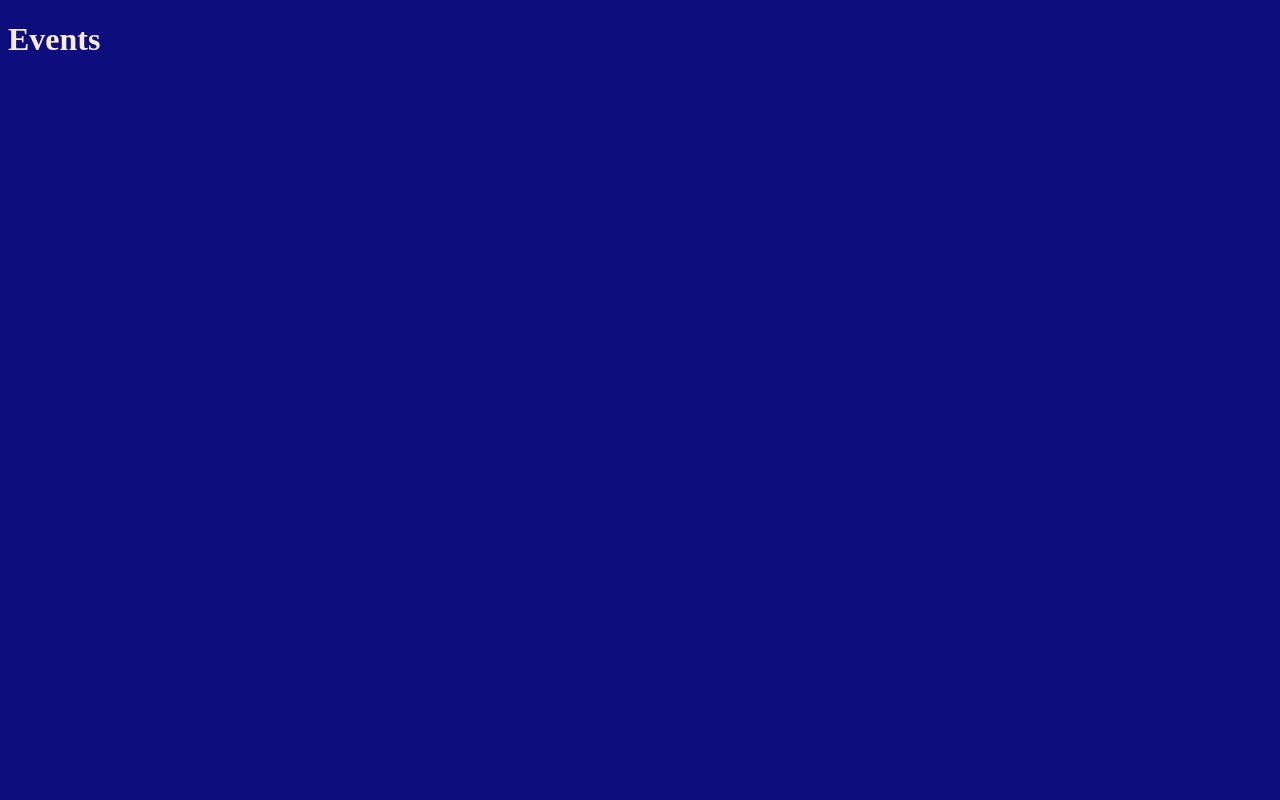
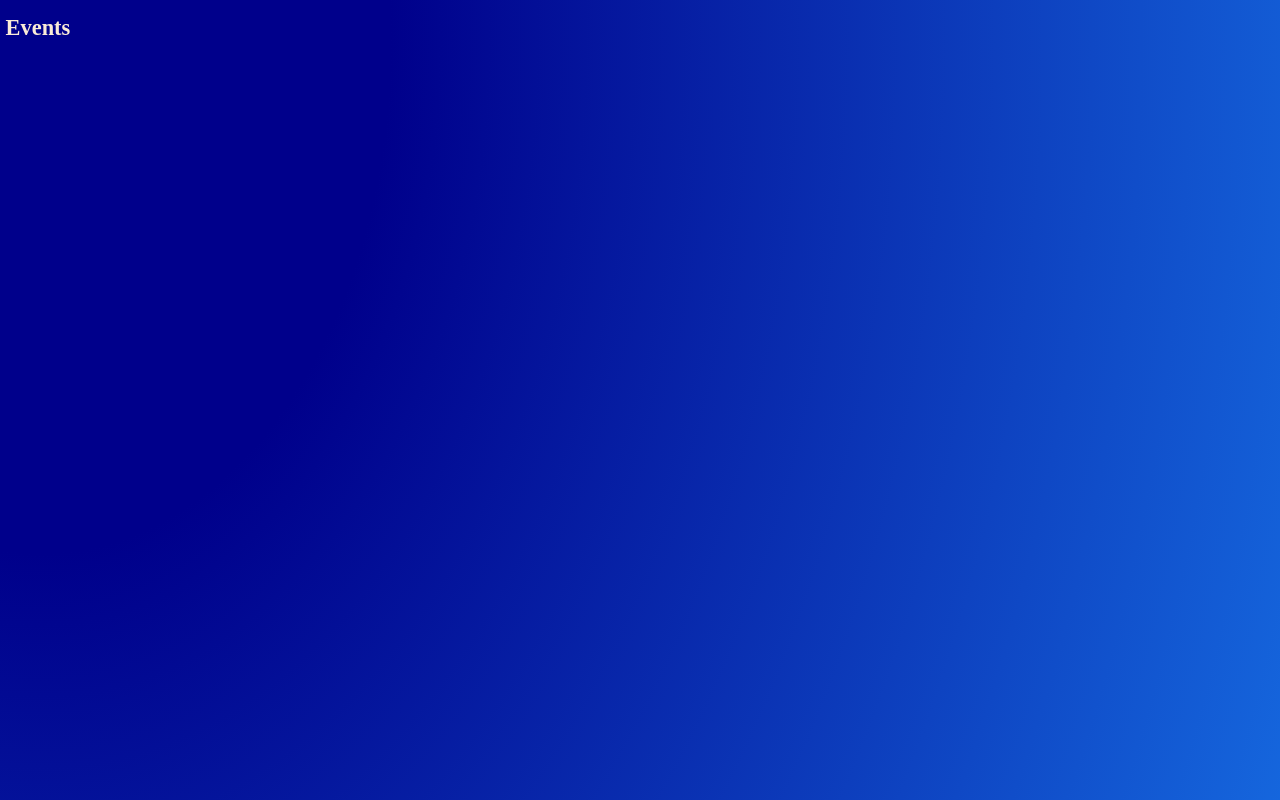
Before and after one commit to AdrianRang/Ignition.Blue, a website: page Events.html in a window 1280 px wide. Shown: the top 800 px of the page. Drawn offline with Linux system fonts and the light colour scheme.

Commit message:
Added gradient to background

```diff
--- a/css/index.css
+++ b/css/index.css
@@ -16,11 +16,13 @@
 }
 
 body{
-    background-color: rgb(13, 13, 125);
+    /* background-color: rgb(13, 13, 125); */
+    background: radial-gradient(farthest-corner at 40px 40px,
+    darkblue 20% , dodgerblue);
     padding: 100%;
     padding-left: 0%;
     padding-top: 0%;
-    position: fixed;
+    overflow: hidden;
     zoom: 70%;
 }
 
@@ -55,6 +57,7 @@ h1{
 #team-name{
     transform: translate(350px, -100px);
     text-wrap: nowrap;
+    font-weight: lighter;
 }
 
 #team-number{
--- a/css/others.css
+++ b/css/others.css
@@ -1,7 +1,14 @@
 body{
-    background-color: rgb(13, 13, 125);
+    background: radial-gradient(farthest-corner at 40px 40px,
+    darkblue 20% , dodgerblue);
+    padding: 100%;
+    padding-left: 0%;
+    padding-top: 0%;
+    overflow: hidden;
+    zoom: 70%;
 }
 
 h1{
     color: antiquewhite;
+    margin-bottom: 755px;
 }
```
